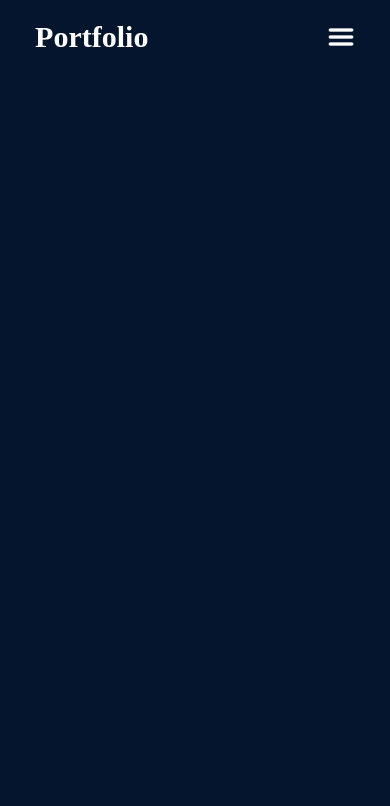
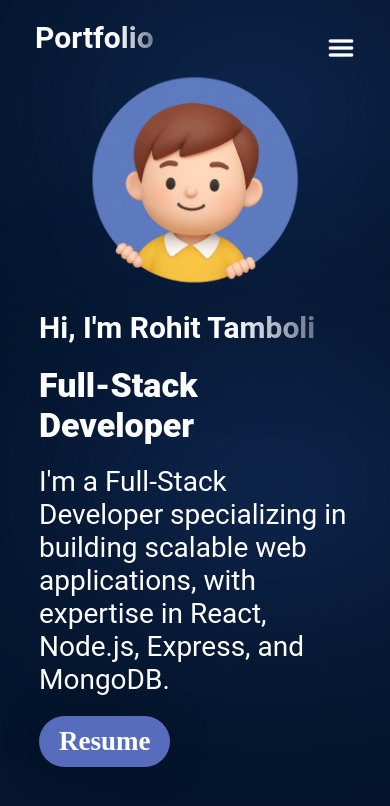
Before and after one commit to rohit-tamboli/My-Portfolio, a React (Vite) app: page / in a window 390 px wide. Shown: the top 806 px of the page. Built offline with nearby package versions, Linux system fonts and the light colour scheme.

Commit message:
Updated changes

```diff
--- a/src/App.jsx
+++ b/src/App.jsx
@@ -1,4 +1,5 @@
 import './App.css'
+import Hero from './Components/Hero/Hero';
 import Navbar from './Components/Navbar/Navbar';
 
 function App() {
@@ -6,6 +7,7 @@ function App() {
   return (
     <div className="App">
       <Navbar/>
+      <Hero/>
 
     </div>
   );
--- /dev/null
+++ b/src/Components/Hero/Hero.css
@@ -0,0 +1,143 @@
+@import '../../vars.css';
+
+.container {
+    position: relative;
+    display: flex;
+    align-items: center;
+    justify-content: space-between;
+    margin-top: 140px;
+    z-index: 1;
+    margin-left: 10%;
+    margin-right: 10%;
+}
+
+.content {
+    display: flex;
+    flex-direction: column;
+    align-items: flex-start;
+    color: var(--color-text);
+    z-index: 1;
+}
+
+.title {
+    font-size: 60px;
+    font-weight: 900;
+    margin-bottom: 10px;
+    font-family: var(--font-roboto);
+    background: linear-gradient(90deg, rgba(255, 255, 255, 1) 70%, rgba(255, 255, 255, 0) 120%);
+    -webkit-text-fill-color: transparent;
+    -webkit-background-clip: text;
+}
+
+.heading {
+    font-size: 40px;
+    font-weight: 900;
+    margin-bottom: 30px;
+    font-family: var(--font-roboto);
+    background: linear-gradient(90deg, rgba(255, 255, 255, 1) 70%, rgba(255, 255, 255, 0) 120%);
+    -webkit-text-fill-color: transparent;
+    -webkit-background-clip: text;
+}
+
+.description {
+    font-size: 20px;
+    font-family: var(--font-roboto);
+    margin-bottom: 30px;
+    width: 85%;
+}
+
+.contentBtn {
+    text-decoration: none;
+    background-color: var(--color-primary);
+    border-radius: 50px;
+    color: var(--color-text);
+    font-size: 27px;
+    font-weight: 600;
+    padding: 10px 20px;
+    box-shadow: 0 0 40px 0 rgba(0, 0, 0, 0.25);
+}
+
+.heroImg {
+    width: 40%;
+    z-index: 1;
+
+    animation-name: floating;
+    animation-duration: 3s;
+    animation-iteration-count: infinite;
+    animation-timing-function: ease-in-out;
+}
+
+@keyframes floating {
+    0% {
+        transform: translate(0, 0px);
+    }
+
+    50% {
+        transform: translate(0, 10px);
+    }
+
+    100% {
+        transform: translate(0, -10px);
+    }
+}
+
+.topBlur {
+    position: absolute;
+    width: 50vw;
+    height: 50vw;
+    min-width: 350px;
+    max-width: 350px;
+    top: -128px;
+    left: 10vw;
+    border-radius: 764px;
+    background: rgba(25, 55, 109, 0.7);
+    filter: blur(100px);
+    z-index: 0;
+}
+
+.bottomBlur {
+    position: absolute;
+    width: 70vw;
+    height: 50vw;
+    min-width: 350px;
+    max-width: 250px;
+    top: 246px;
+    right: -25vw;
+    border-radius: 764px;
+    background: rgba(25, 55, 109, 0.7);
+    filter: blur(100px);
+    z-index: 0;
+}
+
+@media screen and (max-width: 830px) {
+    .container {
+        flex-direction: column-reverse;
+    }
+
+    .content {
+
+        align-items: flex-start;
+    }
+
+    .heroImg {
+        width: 250px;
+        /* display: none; */
+        margin-top: -80px;
+    }
+
+    .title {
+        font-size: 60px;
+        margin-bottom: 20px;
+    }
+
+    .heading {
+        font-size: 34px;
+        margin-bottom: 20px;
+    }
+
+    .description {
+        font-size: 28px;
+        width: 100%;
+        margin-bottom: 20px;
+    }
+}
--- /dev/null
+++ b/src/Components/Hero/Hero.jsx
@@ -0,0 +1,20 @@
+import './Hero.css'
+import { getImageUrl } from '../../utils'
+
+const Hero = () => {
+  return (
+    <section className="container">
+        <div className="content">
+            <h1 className="title">Hi, I'm Rohit Tamboli</h1>
+            <h3 className="heading">Full-Stack Developer</h3>
+            <p className="description">I'm a Full-Stack Developer specializing in building scalable web applications, with expertise in React, Node.js, Express, and MongoDB.</p>
+            <a href="https://drive.google.com/file/d/lklR-cIOkMyD2bXS9C0T1v_VztEaa/view?usp=sharing" className="contentBtn">Resume</a>
+        </div>
+        <img src={getImageUrl("hero/heroImage.png")} alt="Hero image of me" className="heroImg"/>
+        <div className="topBlur"/>
+        <div className="bottomBlur"/>
+    </section>
+  )
+}
+
+export default Hero
```
